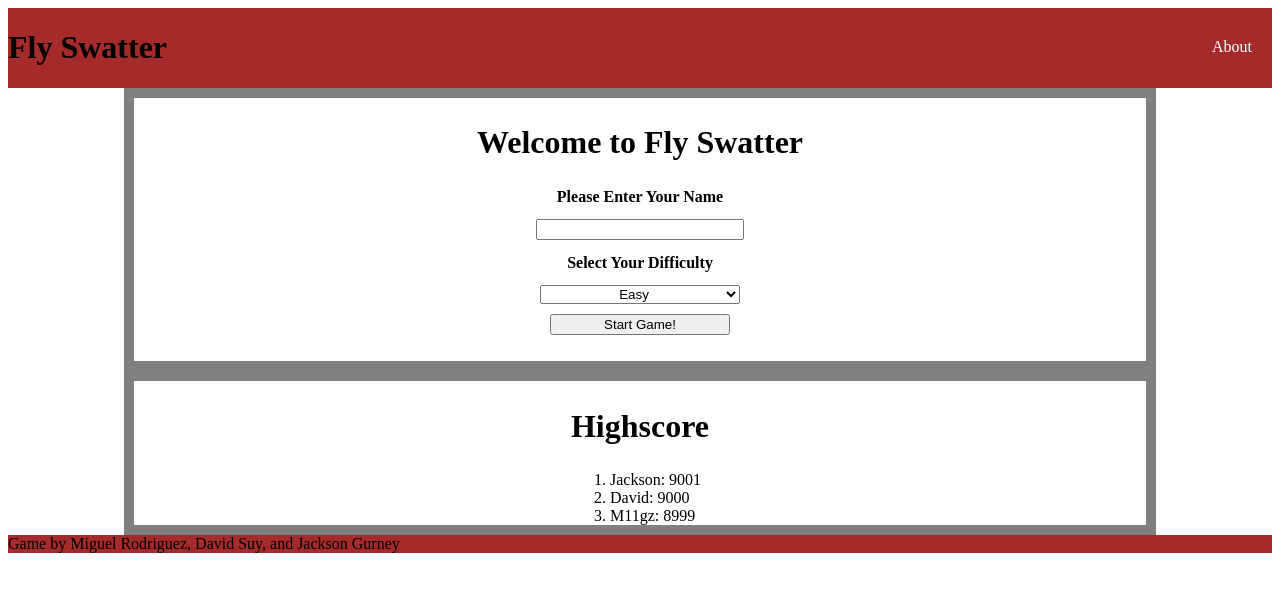
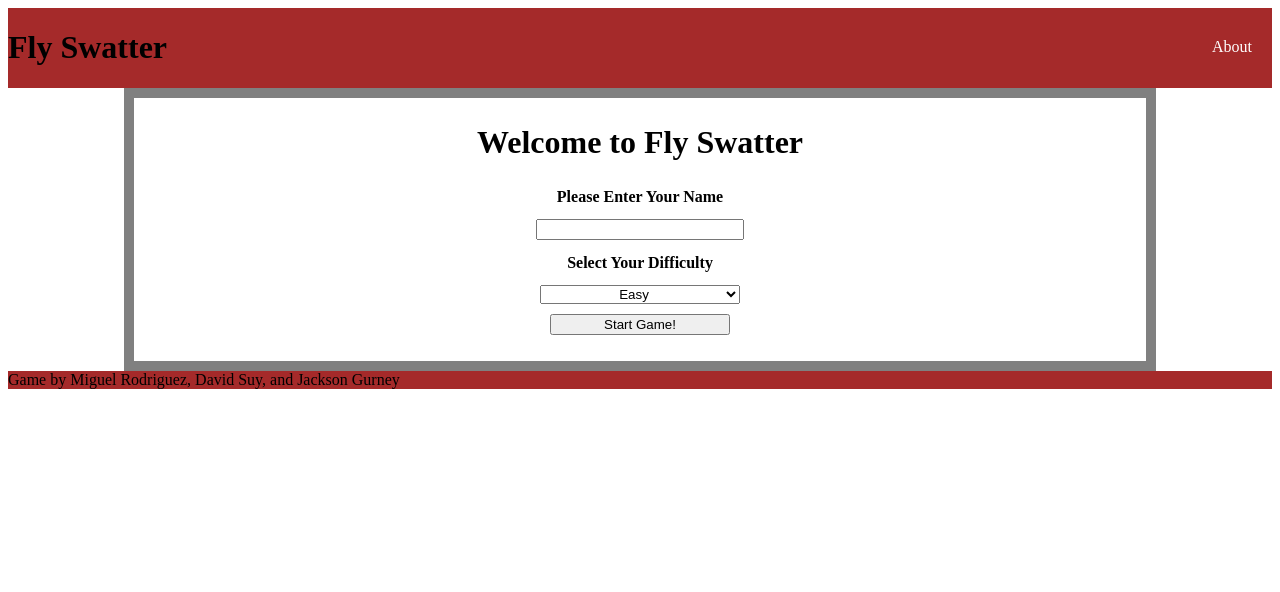
Before and after one commit to DavidSuy/fly-swatter, a plain HTML site: page index.html in a window 1280 px wide. Drawn offline with Linux system fonts and the light colour scheme.

Commit message:
hide leaderboard on start

```diff
--- a/index.html
+++ b/index.html
@@ -53,7 +53,7 @@
               </button>
             </form>
       </article>
-      <article id="leaderBoard">
+      <article id="leaderBoard" style="display: none;">
         <h1>Highscore</h1>
         <ol>
           <li>Jackson: 9001</li>
```
